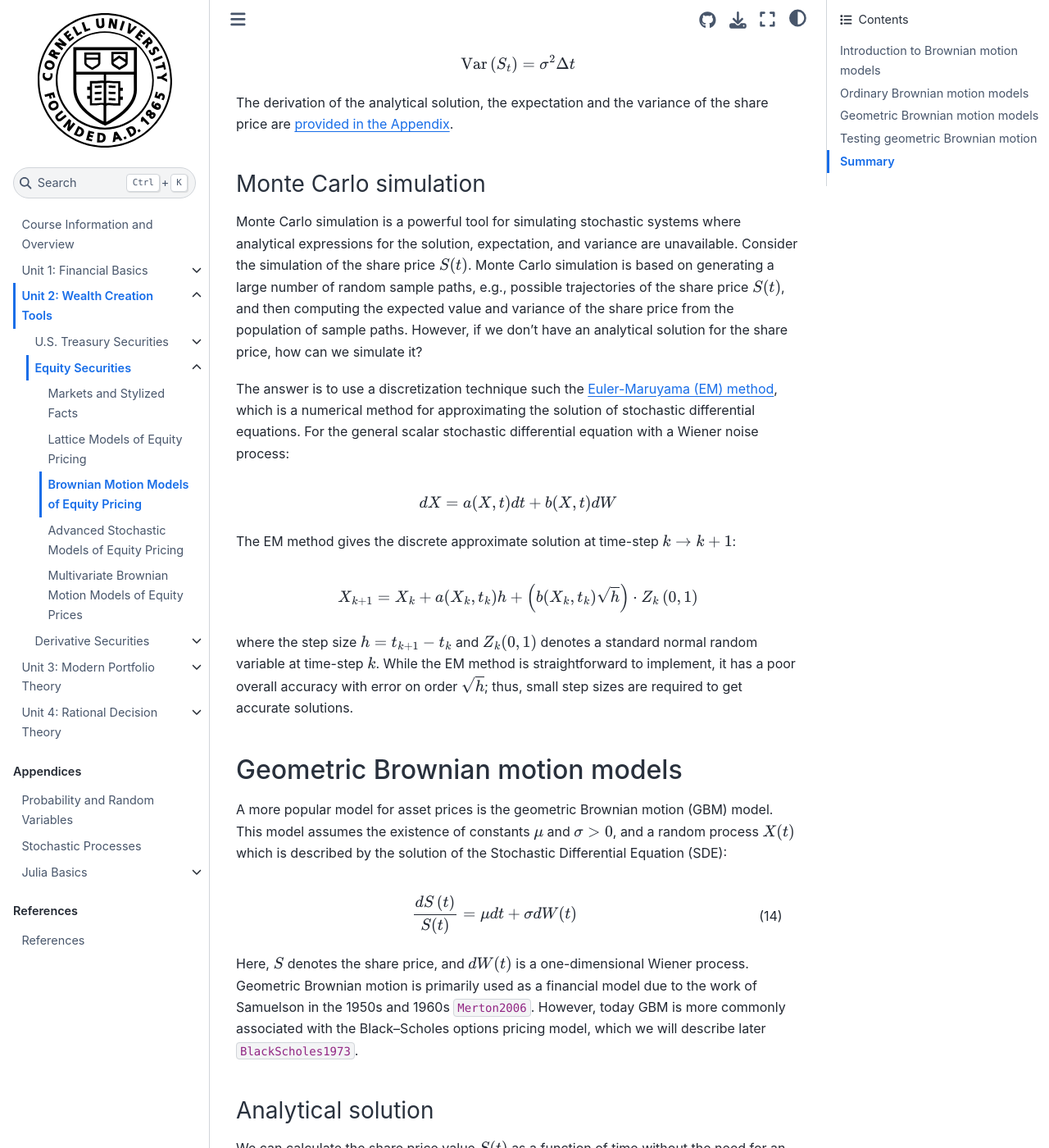
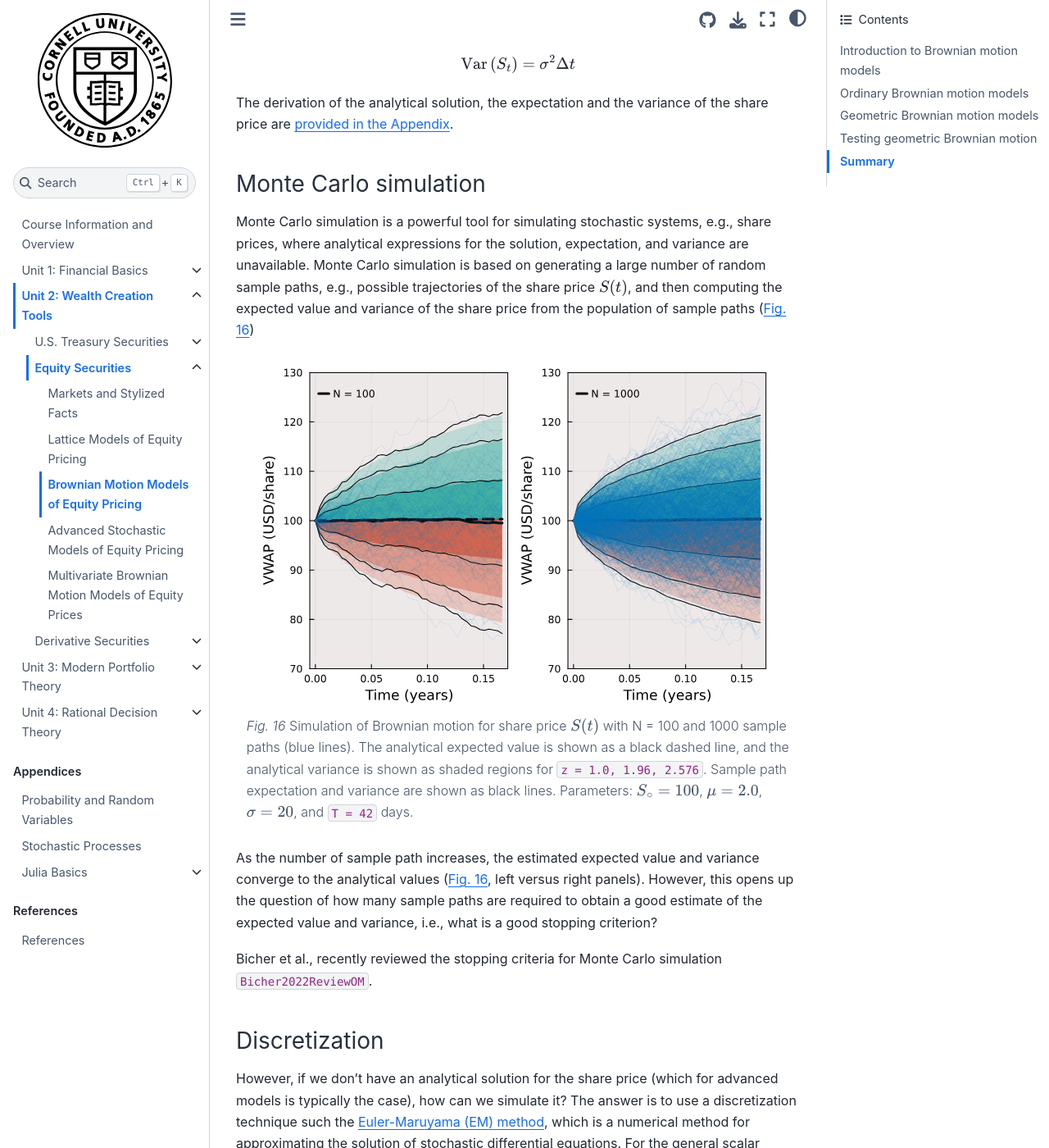
Before and after one commit to varnerlab/CHEME-5660-Markets-Mayhem-Book, a Jupyter Book: the page built from chapter-2-dir/stocks/obm-gbm-eq-price.md, in a window 1280 px wide and 1400 px high, scrolled down 2096 px. Shown: the whole window at 82% size. Built offline with Jupyter Book 1.0.4 settings and Sphinx 7.4.7 and the Sphinx Book theme 1.1.4, drawn with Linux system fonts in a browser that asks for light colours; cross-references to code outside the pages are shown as plain code; some of the changed text lies outside the part shown.

Commit message:
working on OBM and GBM
OBM and GBM

````diff
--- a/chapter-2-dir/stocks/obm-gbm-eq-price.md
+++ b/chapter-2-dir/stocks/obm-gbm-eq-price.md
@@ -54,17 +54,36 @@
 The derivation of the analytical solution, the expectation and the variance of the share price are [provided in the Appendix](../../appendix/ito.md).
 
 ### Monte Carlo simulation
-Monte Carlo simulation is a powerful tool for simulating stochastic systems where analytical expressions for the solution, expectation, and variance are unavailable. Consider the simulation of the share price $S(t)$. Monte Carlo simulation is based on generating a large number of random sample paths, e.g., possible trajectories of the share price $S(t)$, and then computing the expected value and variance of the share price from the population of sample paths. However, if we don't have an analytical solution for the share price, how can we simulate it?
+Monte Carlo simulation is a powerful tool for simulating stochastic systems, e.g., share prices, where analytical expressions for the solution, expectation, and variance are unavailable. Monte Carlo simulation is based on generating a large number of random sample paths, e.g., possible trajectories of the share price $S(t)$, and then computing the expected value and variance of the share price from the population of sample paths ({numref}`fig-obm-samples`)
 
-The answer is to use a discretization technique such the [Euler-Maruyama (EM) method](https://en.wikipedia.org/wiki/Euler%E2%80%93Maruyama_method), which is a numerical method for approximating the solution of stochastic differential equations. For the general scalar stochastic differential equation with a Wiener noise process:
+```{figure} ./figs/Fig-Samples-OBM.svg
+---
+height: 420px
+name: fig-obm-samples
+---
+Simulation of Brownian motion for share price $S(t)$ with N = 100 and 1000 sample paths (blue lines). The analytical expected value is shown as a black dashed line, and the analytical variance is shown as shaded regions for `z = 1.0, 1.96, 2.576`. Sample path expectation and variance are shown as black lines. Parameters: $S_{\circ} = 100$, $\mu = 2.0$, $\sigma = 20$, and `T = 42` days.
+```
+
+As the number of sample path increases, the estimated expected value and variance converge to the analytical values ({numref}`fig-obm-samples`, left versus right panels). However, this opens up the question of how many sample paths are required to obtain a good estimate of the expected value and variance, i.e., what is a good stopping criterion?
+
+Bicher et al., recently reviewed the stopping criteria for Monte Carlo simulation {cite}`Bicher2022ReviewOM`.
+
+
+<!-- the literature on the convergence of Monte Carlo simulation for stochastic differential equations {cite:p}`Bichsel:2013vz`. They found that the convergence rate of Monte Carlo simulation for stochastic differential equations is $O(N^{-1/2})$, where $N$ is the number of sample paths. This means that the variance of the Monte Carlo estimate of the expected value and variance decreases as $N^{-1/2}$, i.e., the variance decreases as the square root of the number of sample paths. -->
+
+### Discretization
+However, if we don't have an analytical solution for the share price (which for advanced models is typically the case), how can we simulate it? The answer is to use a discretization technique such the [Euler-Maruyama (EM) method](https://en.wikipedia.org/wiki/Euler%E2%80%93Maruyama_method), which is a numerical method for approximating the solution of stochastic differential equations. For the general scalar stochastic differential equation with a Wiener noise process:
 
 $$dX = a(X,t)dt + b(X,t)dW$$
 
 The EM method gives the discrete approximate solution at time-step $k\rightarrow{k+1}$:
 
-$$X_{k+1} = X_{k} + a(X_{k}, t_{k})h + \left(b(X_{k},t_{k})\sqrt{h}\right)\cdot{Z_{k}}\left(0,1\right)$$
+```{math}
+:label: eq-EM-method-general-case
+X_{k+1} = X_{k} + a(X_{k}, t_{k})h + \left(b(X_{k},t_{k})\sqrt{h}\right)\cdot{Z_{k}}\left(0,1\right)
+```
 
-where the step size $h=t_{k+1} - t_{k}$ and $Z_{k}(0,1)$ denotes a standard normal random variable at time-step $k$.  While the EM method is straightforward to implement, it has a poor overall accuracy with error on order $\sqrt{h}$; thus, small step sizes are required to get accurate solutions.
+where the step size $h=t_{k+1} - t_{k}$ and $Z_{k}(0,1)$ denotes a standard normal random variable at time-step $k$.  While the EM method is straightforward to implement, it has a poor overall accuracy with error on order $\sqrt{h}$. Thus, small step sizes are required to get accurate solutions.
 
 
 <!-- As a result, we will focus on the geometric Brownian motion model, which is a more realistic model of share price evolution.
@@ -79,14 +98,16 @@
 
 (content:brownian-models-geometric)=
 ## Geometric Brownian motion models
-A more popular model for asset prices is the geometric Brownian motion (GBM) model. This model assumes the existence of constants $\mu$ and $\sigma>0$, and a random process $X(t)$ which is described by the solution of the Stochastic Differential Equation (SDE):
+A more popular model for asset prices is the geometric Brownian motion (GBM) model. The GBM model is a stochastic differential equation that describes the evolution of the share price $S(t)$ as random walk with drift and volatility:
 
 ```{math}
 :label: eq-SDE-GBM
 \frac{dS\left(t\right)}{S(t)} = \mu{dt}+\sigma{dW(t)}
 ```
 
-Here, $S$ denotes the share price, and $dW(t)$ is a one-dimensional Wiener process. Geometric Brownian motion is primarily used as a financial model due to the work of Samuelson in the 1950s and 1960s {cite}`Merton2006`. However, today GBM is more commonly associated with the Black–Scholes options pricing model, which we will describe later {cite}`BlackScholes1973`.
+Here, $S(t)$ denotes the share price, the constant $\mu$ denotes a drift parameter, $\sigma>0$ indicates a volatility parameter and $dW$ represents the output of a [Wiener noise process](https://en.wikipedia.org/wiki/Wiener_process).
+
+Geometric Brownian motion is primarily used as a financial model due to the work of Samuelson in the 1950s and 1960s {cite}`Merton2006`. However, today GBM is more commonly associated with the Black–Scholes options pricing model, which we will describe later {cite}`BlackScholes1973`.
 
 ### Analytical solution
 We can calculate the share price value $S(t)$ as a function of time without the need for an approximate solution by developing an analytical solution to Eqn. {eq}`eq-SDE-GBM`. The analytical solution to the geometric Brownian motion stochastic differential equation with constant drift $\mu$ and volatility $\sigma>0$ is given by:
--- a/references.bib
+++ b/references.bib
@@ -1,12 +1,22 @@
 %% This BibTeX bibliography file was created using BibDesk.
 %% https://bibdesk.sourceforge.io/
 
-%% Created for Jeffrey Varner at 2023-07-10 14:40:00 -0400
+%% Created for Jeffrey Varner at 2023-07-16 11:06:08 -0400
 
 
 %% Saved with string encoding Unicode (UTF-8)
 
 
+
+@article{Bicher2022ReviewOM,
+	author = {Martin Bicher and Matthias Wastian and Dominik Brunmeir and Niki Popper},
+	date-added = {2023-07-16 11:03:40 -0400},
+	date-modified = {2023-07-16 11:03:40 -0400},
+	journal = {Simul. Notes Eur.},
+	pages = {1-8},
+	title = {Review on Monte Carlo Simulation Stopping Rules: How Many Samples Are Really Enough?},
+	volume = {32},
+	year = {2022}}
 
 @article{Mandelbrot-1967,
 	author = {Benoit Mandelbrot},
````
Also changed, not shown: chapter-2-dir/stocks/figs/Fig-Samples-OBM.svg (added), 1 other file.
